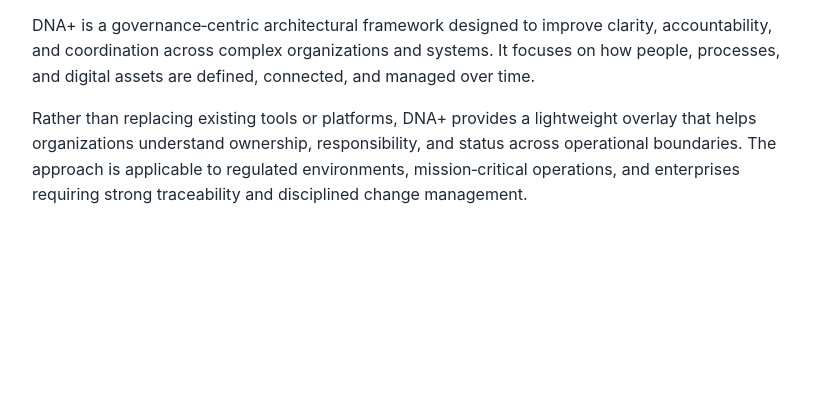
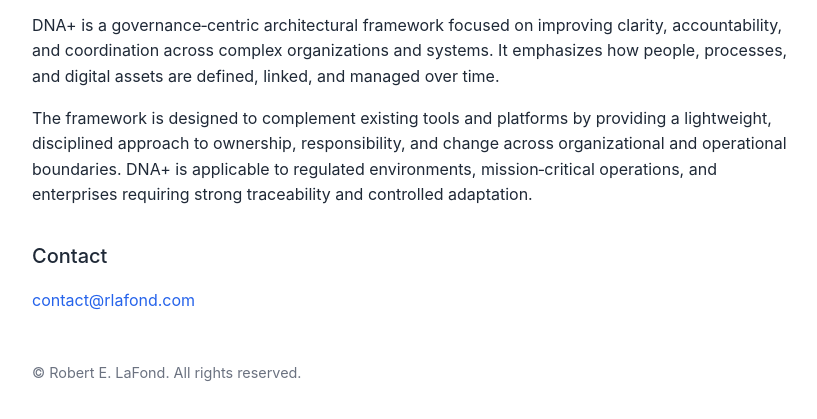
Before and after one commit to DNAplus2/temp, a website: page index.html in a window 1280 px wide. Shown: the part 349-768 px from the top of the page, without its empty margins (228-1045 px from the left). Drawn offline with Linux system fonts and the light colour scheme.

Commit message:
Update index.html

```diff
--- a/index.html
+++ b/index.html
@@ -3,7 +3,7 @@
 <head>
   <meta charset="UTF-8" />
   <meta name="viewport" content="width=device-width, initial-scale=1.0" />
-  <title>Robert E. LaFond | DNA+</title>
+  <title>Robert E. LaFond</title>
   <style>
     body {
       margin: 0;
@@ -72,17 +72,27 @@
 
     <h2>DNA+</h2>
     <p>
-      DNA+ is a governance‑centric architectural framework designed to improve
+      DNA+ is a governance‑centric architectural framework focused on improving
       clarity, accountability, and coordination across complex organizations
-      and systems. It focuses on how people, processes, and digital assets are
-      defined, connected, and managed over time.
+      and systems. It emphasizes how people, processes, and digital assets are
+      defined, linked, and managed over time.
     </p>
     <p>
-      Rather than replacing existing tools or platforms, DNA+ provides a
-      lightweight overlay that helps organizations understand ownership,
-      responsibility, and status across operational boundaries. The approach
-      is applicable to regulated environments, mission‑critical operations,
-      and enterprises requiring strong traceability and disciplined change
-      management.
+      The framework is designed to complement existing tools and platforms by
+      providing a lightweight, disciplined approach to ownership, responsibility,
+      and change across organizational and operational boundaries. DNA+ is
+      applicable to regulated environments, mission‑critical operations, and
+      enterprises requiring strong traceability and controlled adaptation.
     </p>
+
+    <h2>Contact</h2>
     <p>
+      <a href="mailto:contact@rlafond.com">contact@rlafond.com</a>
+    </p>
+
+    <div class="footer">
+      © Robert E. LaFond. All rights reserved.
+    </div>
+  </div>
+</body>
+</html>
```
